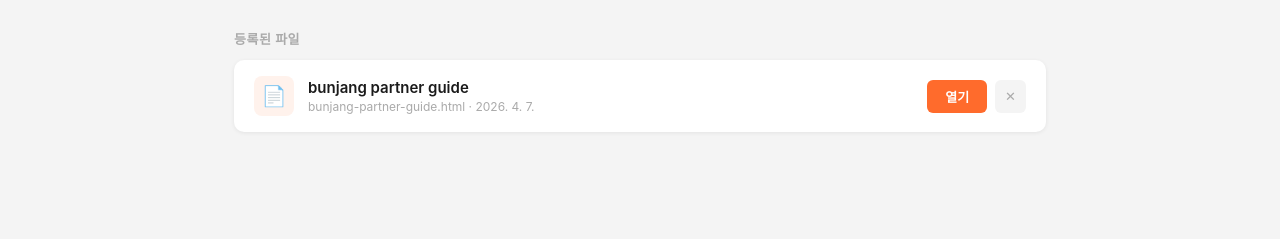
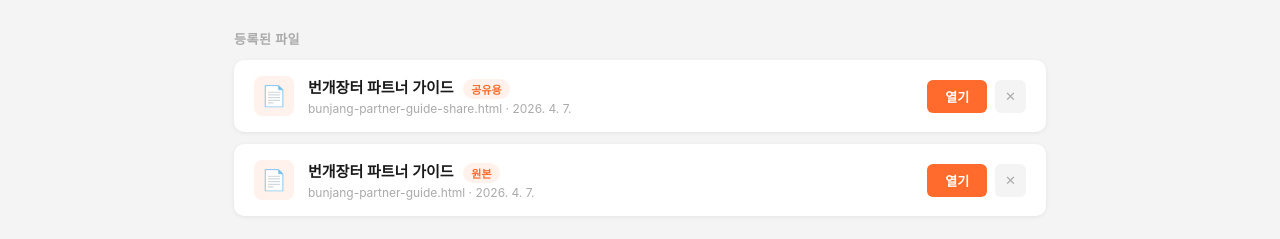
Before and after one commit to seanko-cell/seanko, a plain HTML site: page index.html in a window 1280 px wide. Shown: the part 315-554 px from the top of the page. Drawn offline with Linux system fonts and the light colour scheme.

Commit message:
Add files via upload

```diff
--- a/index.html
+++ b/index.html
@@ -83,6 +83,17 @@
       text-overflow: ellipsis;
     }
     .file-meta { font-size: 12px; color: #aaa; margin-top: 2px; }
+    .file-tag {
+      display: inline-block;
+      padding: 2px 8px;
+      border-radius: 10px;
+      font-size: 11px;
+      font-weight: 600;
+      background: #fff2ec;
+      color: #FF6B2C;
+      margin-left: 6px;
+      vertical-align: middle;
+    }
     .file-actions { display: flex; gap: 8px; flex-shrink: 0; margin-left: 16px; }
     .btn-open {
       padding: 7px 18px;
@@ -170,7 +181,10 @@
         <div class="file-left">
           <div class="file-icon">📄</div>
           <div class="file-info">
-            <div class="file-name">${f.label || f.name}</div>
+            <div class="file-name">
+              ${f.label || f.name}
+              ${f.tag ? `<span class="file-tag">${f.tag}</span>` : ''}
+            </div>
             <div class="file-meta">${f.name} · ${f.added}</div>
           </div>
         </div>
@@ -221,19 +235,17 @@
     addFiles(e.dataTransfer.files);
   });
 
-  // 현재 파일(index.html)과 같은 폴더에 있는 파일 자동 제안은 불가(보안 제한)
-  // 대신 이미 알려진 파일이 있으면 자동 등록
+  // 알려진 파일 자동 등록
   (function autoRegister() {
-    const known = ['bunjang-partner-guide.html'];
+    const known = [
+      { name: 'bunjang-partner-guide-share.html', label: '번개장터 파트너 가이드', tag: '공유용' },
+      { name: 'bunjang-partner-guide.html',       label: '번개장터 파트너 가이드', tag: '원본' },
+    ];
     const files = load();
     let changed = false;
-    known.forEach(name => {
-      if (!files.find(f => f.name === name)) {
-        files.push({
-          name,
-          label: name.replace('.html','').replace(/-/g,' ').replace(/_/g,' '),
-          added: new Date().toLocaleDateString('ko-KR')
-        });
+    known.forEach(item => {
+      if (!files.find(f => f.name === item.name)) {
+        files.push({ name: item.name, label: item.label, tag: item.tag, added: new Date().toLocaleDateString('ko-KR') });
         changed = true;
       }
     });
```
